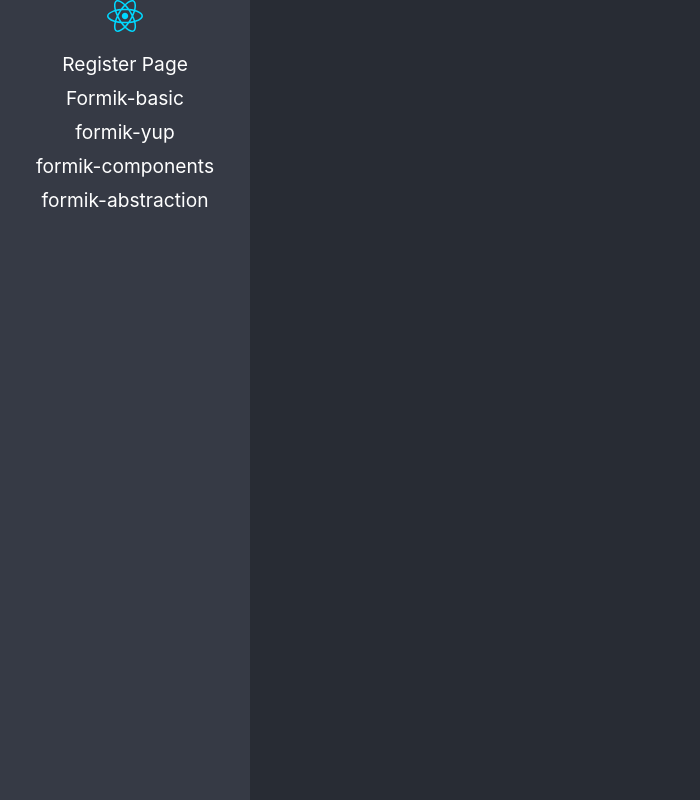
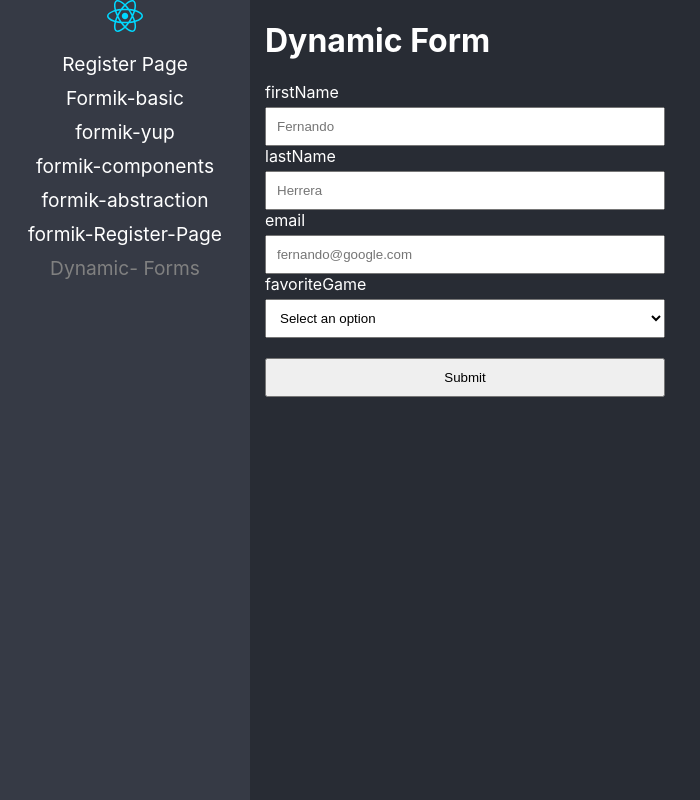
Before and after one commit to AgredaLuis/react-adv, a React (Vite) app: page /Dynamic-form in a window 1280 px wide. Before the commit this address led to /. Shown: the whole page, without its empty margins (0-700 px from the left). Built offline with nearby package versions, Linux system fonts and the light colour scheme.

Commit message:
formularios dinamicos

```diff
--- /dev/null
+++ b/src/03-forms/data/custom-form.json
@@ -0,0 +1,68 @@
+[
+  {
+      "type": "input",
+      "name": "firstName",
+      "placeholder": "Fernando",
+      "label": "First Name",
+      "value": "",
+      "validations": [
+          {
+              "type": "required"
+          },
+          {
+              "type": "minLength",
+              "value": 5
+          }
+      ]
+  },
+  {
+    "type": "input",
+    "name": "lastName",
+    "placeholder": "Herrera",
+    "label": "Last Name",
+    "value": "",
+    "validations": [
+        {
+            "type": "required"
+        }
+    ]
+},
+{
+    "type": "email",
+    "name": "email",
+    "placeholder": "fernando@google.com",
+    "label": "Email",
+    "value": "",
+    "validations": [
+        {
+            "type": "required"
+        },
+        {
+            "type": "email"
+        }
+    ]
+},
+{
+    "type": "select",
+    "name": "favoriteGame",
+    "label": "Favorite Game",
+    "value": "",
+    "options": [{
+        "id": 1,
+        "label": "Super Smash"
+    },
+    {
+        "id": 2,
+        "label": "Metal Gear"
+    },
+    {
+        "id": 3,
+        "label": "Resident Evil"
+    }],
+    "validations": [
+        {
+            "type": "required"
+        }
+    ]
+}
+]
--- /dev/null
+++ b/src/03-forms/pages/DynamicForm.tsx
@@ -0,0 +1,98 @@
+import { Formik, Form } from 'formik';
+import { MySelectInput} from '../components/MySelect';
+import { MyTextInput } from '../components/MyTextInput';
+import formJson from '../data/custom-form.json'
+import * as Yup from 'yup';
+
+
+const initialValues: { [key: string]: any } = {};
+const requiredFields: { [key: string]: any } = {}
+
+for (const input of formJson) {
+    initialValues[ input.name ] = input.value;
+
+    if ( !input.validations ) continue;
+
+    let schema = Yup.string()
+
+    for (const rule of input.validations ) {
+        if ( rule.type === 'required' ) {
+            schema = schema.required('Este campo es requerido');
+        }
+
+        if ( rule.type === 'minLength' ) {
+            schema = schema.min( (rule as any).value || 2, `Mínimo de ${ (rule as any).value || 2 } caracteres`);
+        }
+
+        if ( rule.type === 'email' ) {
+            schema = schema.email( `Revise el formato del email`);
+        }
+
+        // ... otras reglas
+    }
+
+    requiredFields[input.name] = schema;
+}
+
+const validationSchema = Yup.object({ ...requiredFields });
+
+
+export const DynamicForm = () => {
+    return (
+        <div>
+            <h1>Dynamic Form</h1>
+
+            <Formik
+                initialValues={ initialValues }
+                validationSchema={ validationSchema }
+                onSubmit={ (values) => {
+                    console.log(values)
+                }}
+            >
+                { (formik) => (
+                    <Form noValidate>
+                        { formJson.map( ({ type, name, placeholder, label, options }) => {
+
+                            if ( type === 'input' || type === 'password' || type === 'email' ) {
+                                return <MyTextInput
+                                            key={ name }
+                                            type={(type as any)}
+                                            name={ name }
+                                            label={ label }
+                                            placeholder={ placeholder } />
+
+                            } else if ( type === 'select' ) {
+                                return (
+                                    <MySelectInput
+                                        key={ name }
+                                        label={ label }
+                                        name={ name }
+                                    >
+                                        <option value="">Select an option</option>
+                                        {
+                                            options?.map( ({ id, label }) => (
+                                                <option key={ id } value={ id }>{ label }</option>
+                                            ))
+                                        }
+                                    </MySelectInput>
+                                )
+                            }
+
+
+                            throw new Error(`El type: ${ type }, no es soportado`);
+                        })}
+
+
+
+
+                        <button type="submit">Submit</button>
+
+                    </Form>
+                )}
+            </Formik>
+
+        </div>
+    )
+}
+
+export default DynamicForm
--- /dev/null
+++ b/src/03-forms/pages/RegisterFormikPage.tsx
@@ -0,0 +1,55 @@
+import { Formik , Form} from "formik";
+
+import * as Yup from "yup";
+
+import "../styles/styles.css";
+import MyTextInput from "../components/MyTextInput";
+
+export const RegisterFormikPage = () => {
+
+  return (
+    <Formik
+      initialValues={{
+        name: "",
+        email: "",
+        password: "",
+        repeatPassword: "",
+      }}
+      onSubmit={(values) => console.log()}
+      validationSchema={Yup.object({
+        name: Yup.string()
+          .min(2, "minimo 3 caracteres")
+          .max(15, "maximo 15 caracteres")
+          .required("este Campo es necesario"),
+        email: Yup.string()
+          .email("email invalido")
+          .required("este Campo es necesario"),
+        password: Yup.string()
+          .min(6, "minimo 6 caracteres")
+          .required("este Campo es necesario"),
+        repeatPassword: Yup.string()
+          .oneOf([Yup.ref("password")], "las contraseñas no coinciden")
+          .required("este Campo es necesario"),
+      })}
+    >
+      {
+        ({handleReset}) => (
+          <Form>
+            <MyTextInput label="name" name="name" />
+            <MyTextInput label="email" name="email"  placeholder="email"/>
+            <MyTextInput label="password" name="password" />
+            <MyTextInput label="repeatPassword" name="repeatPassword" />
+
+            <button type="submit">Register</button>
+            <button onClick={handleReset}>Reset</button>
+          </Form>
+
+        )
+      }
+
+
+      </Formik>
+  );
+};
+
+export default RegisterFormikPage;
--- a/src/routes/Navigation.tsx
+++ b/src/routes/Navigation.tsx
@@ -6,6 +6,11 @@
 import FormikYupPage from "../03-forms/pages/FormikYupPage";
 import FormikComponents from "../03-forms/pages/FormikComponents";
 import FormikAbstractation from "../03-forms/pages/FormikAbstraction";
+import RegisterFormikPage from "../03-forms/pages/RegisterFormikPage";
+import DynamicForm from "../03-forms/pages/DynamicForm";
+
+
+
 const Navigation = () => {
   return (
     <BrowserRouter>
@@ -28,6 +33,12 @@
             <li>
               <NavLink to="/formik-Abstraction" className={ ({isActive}) => isActive ? 'nav-active' : ''}>formik-abstraction</NavLink>
             </li>
+            <li>
+              <NavLink to="/formik-register" className={ ({isActive}) => isActive ? 'nav-active' : ''}>formik-Register-Page</NavLink>
+            </li>
+            <li>
+              <NavLink to="/Dynamic-Form" className={ ({isActive}) => isActive ? 'nav-active' : ''}>Dynamic- Forms</NavLink>
+            </li>
           </ul>
         </nav>
 
@@ -38,6 +49,8 @@
            <Route path="/formik-yup" element={<FormikYupPage/>}></Route>
            <Route path="/formik-components" element={<FormikComponents/>}></Route>
            <Route path="/formik-abstraction" element={<FormikAbstractation/>}></Route>
+           <Route path="/formik-register" element={<RegisterFormikPage/>}></Route>
+           <Route path="/Dynamic-form" element={<DynamicForm/>}></Route>
 
 
            <Route path="/*" element={<Navigate to="/" replace/>}></Route>
```
